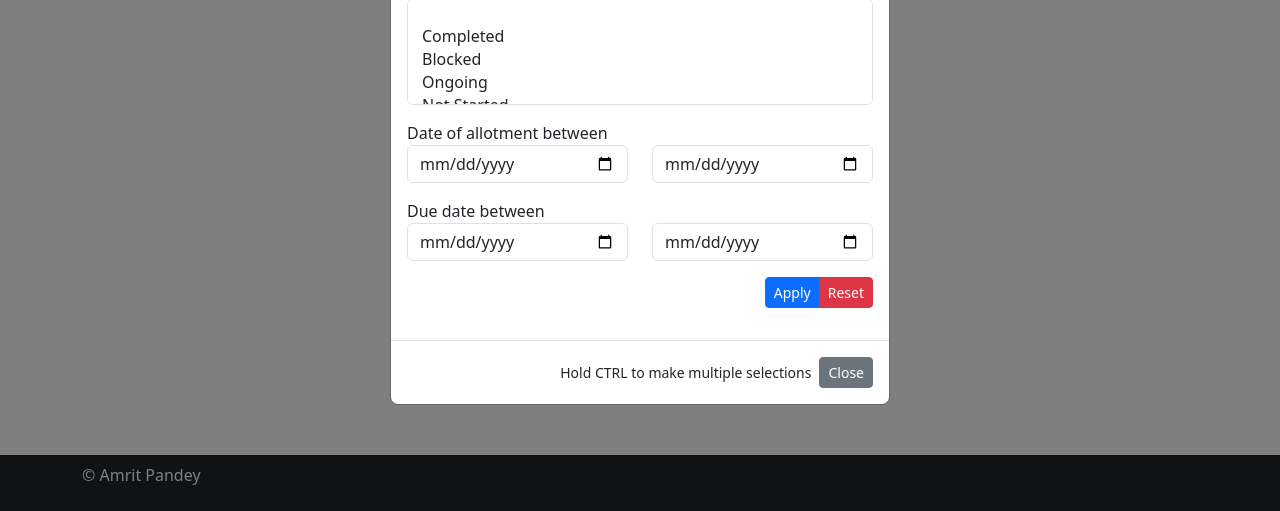
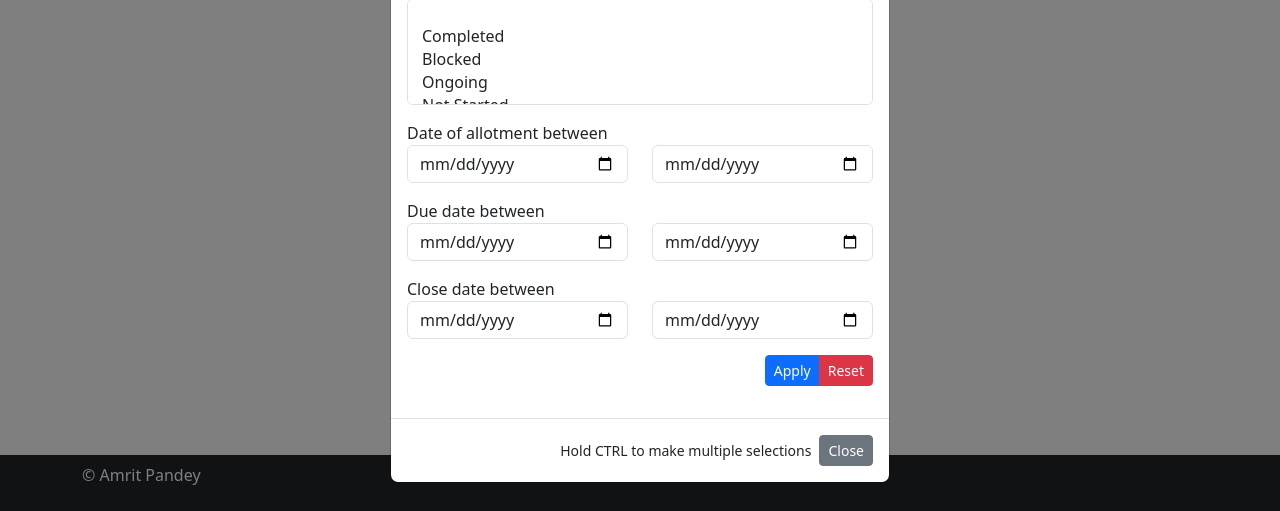
Before and after one commit to amritpandey23/Vidura, a Flask app: page /tasks/ in a window 1280 px wide, after a click on "Filter". Shown: the part 535-1046 px from the top of the page. Run offline with Flask 3, Linux system fonts and the light colour scheme; data that the repository does not hold is empty.

Commit message:
Enhancement #1: Task filtering based on close date

```diff
--- a/tracker/tasks/routes.py
+++ b/tracker/tasks/routes.py
@@ -97,6 +97,8 @@ def filter_tasks():
         date_of_allotment_end = form.date_of_allotment_end.data
         due_date_start = form.due_date_start.data
         due_date_end = form.due_date_end.data
+        close_date_start = form.close_date_start.data
+        close_date_end = form.close_date_end.data
         return redirect(
             url_for(
                 "tasks.all_tasks",
@@ -109,6 +111,8 @@ def filter_tasks():
                 date_of_allotment_start=date_of_allotment_start,
                 due_date_start=due_date_start,
                 due_date_end=due_date_end,
+                close_date_start=close_date_start,
+                close_date_end=close_date_end,
             )
         )
     return redirect(url_for("home", back=request.path))
@@ -139,15 +143,8 @@ def all_tasks():
         date_of_allotment_end = request.args.get("date_of_allotment_end")
         due_date_start = request.args.get("due_date_start")
         due_date_end = request.args.get("due_date_end")
-
-        print(resource_type)
-        print(categories)
-        print(categories)
-        print(progress_status)
-        print(date_of_allotment_end)
-        print(date_of_allotment_start)
-        print(due_date_end)
-        print(due_date_start)
+        close_date_start = request.args.get("close_date_start")
+        close_date_end = request.args.get("close_date_end")
 
         query = Task.query.filter(Task.archive_status == False)
         if resource_type != "None" and resource_type != "":
@@ -171,6 +168,13 @@ def all_tasks():
             query = query.filter(
                 or_(Task.due_date == None, Task.due_date <= due_date_end)
             )
+        if close_date_start and close_date_end:
+            query = query.filter(
+                or_(Task.close_date == None, Task.close_date >= close_date_start)
+            )
+            query = query.filter(
+                or_(Task.close_date == None, Task.close_date <= close_date_end)
+            )
 
         tasks = query.order_by(Task.date_of_allotment.desc())
     else:
--- a/tracker/templates/task_filter_form_modal.html
+++ b/tracker/templates/task_filter_form_modal.html
@@ -56,6 +56,18 @@
                         </div>
                     </div>
 
+                    <div class="mb-3">
+                        <label>Close date between</label>
+                        <div class="row">
+                            <div class="col">
+                                {{ task_filter_form.close_date_start(class="form-control") }}
+                            </div>
+                            <div class="col">
+                                {{ task_filter_form.close_date_end(class="form-control") }}
+                            </div>
+                        </div>
+                    </div>
+
                     <div class="mb-3 d-flex justify-content-end">
                         <div class="btn-group" role="group" aria-label="Filter actions">
                             {{ task_filter_form.submit(class="btn btn-sm btn-primary") }}
```
Also changed, not shown: changelog.md.
